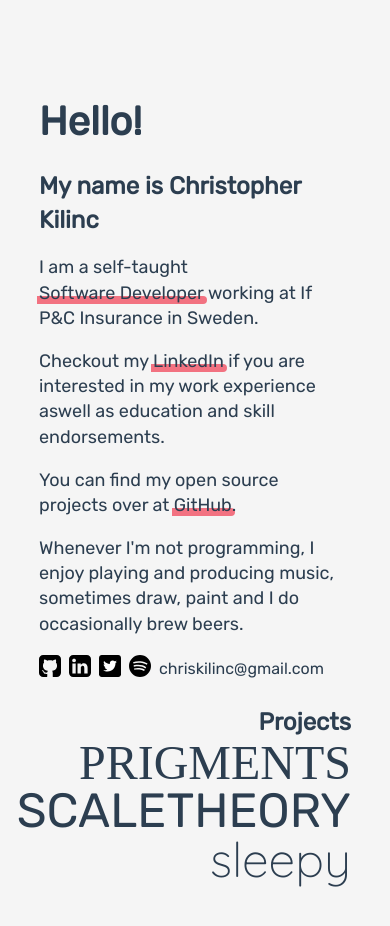
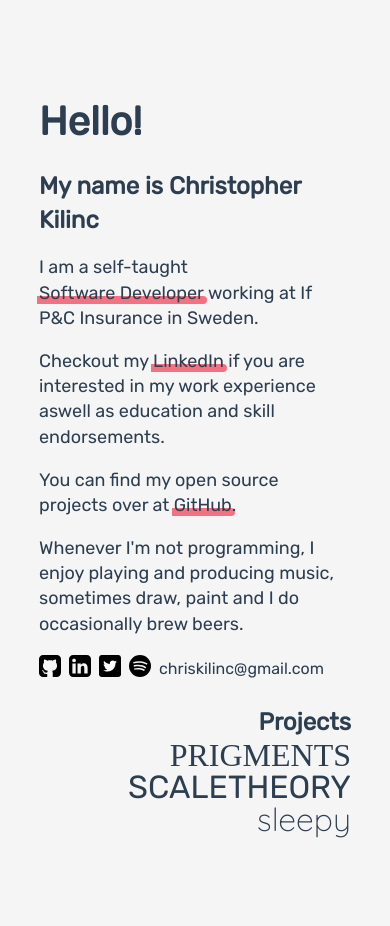
Before and after one commit to chriskilinc/chriskilinc-portfolio, a React (Create React App) app: page / in a window 390 px wide. Shown: the top 926 px of the page. After the commit the page ends 903 px from the top, so only its background shows below. Built offline with nearby package versions, Linux system fonts and the light colour scheme; a web font is replaced by a local one.

Commit message:
Fix minor visual mobile bug and clean some css

```diff
--- a/src/App.css
+++ b/src/App.css
@@ -78,11 +78,20 @@ a.link {
   color: inherit;
 }
 
+#projects a {
+  font-size: 3rem;
+  transition: ease-in-out 200ms;
+}
+
+@media screen and (max-width: 420px) {
+  #projects a {
+    font-size: 2rem;
+  }
+}
+
 .text-pigments {
   font-family: "psyche";
   font-weight: 400;
-  font-size: 3rem;
-  transition: ease-in-out 200ms;
 }
 
 .text-pigments:hover, .text-pigments:focus {
@@ -91,8 +100,6 @@ a.link {
 
 .text-scaletheory {
   font-weight: 400;
-  font-size: 3rem;
-  transition: ease-in-out 200ms;
 }
 
 .text-scaletheory:hover, .text-scaletheory:focus {
@@ -101,8 +108,6 @@ a.link {
 
 .text-sleepy {
   font-family: 'Quicksand', sans-serif;
-  font-size: 3rem;
-  transition: ease-in-out 200ms;
 }
 
 .text-sleepy:hover, .text-sleepy:focus {
@@ -151,6 +156,7 @@ a.link {
   display: flex;
   flex-direction: row;
   align-items: center;
+  flex-wrap: wrap;
 }
 
 .social img {
```
